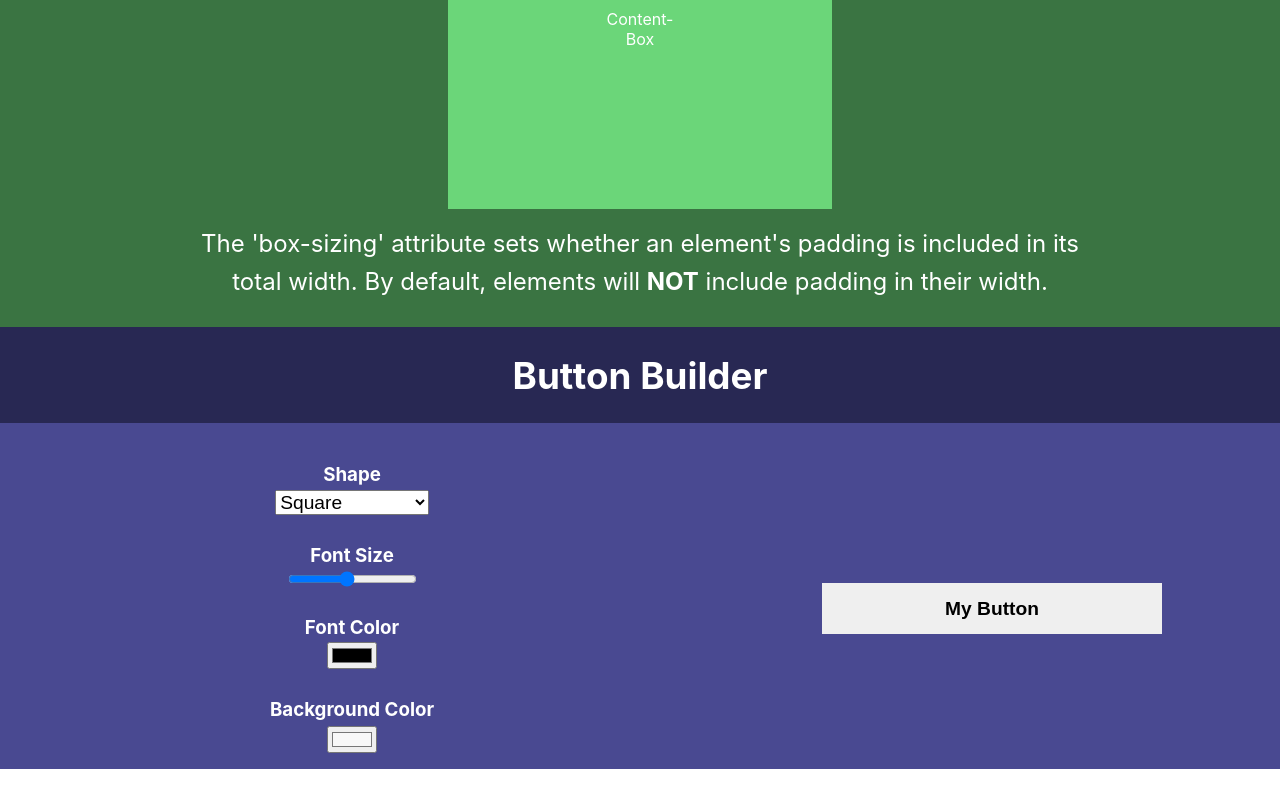
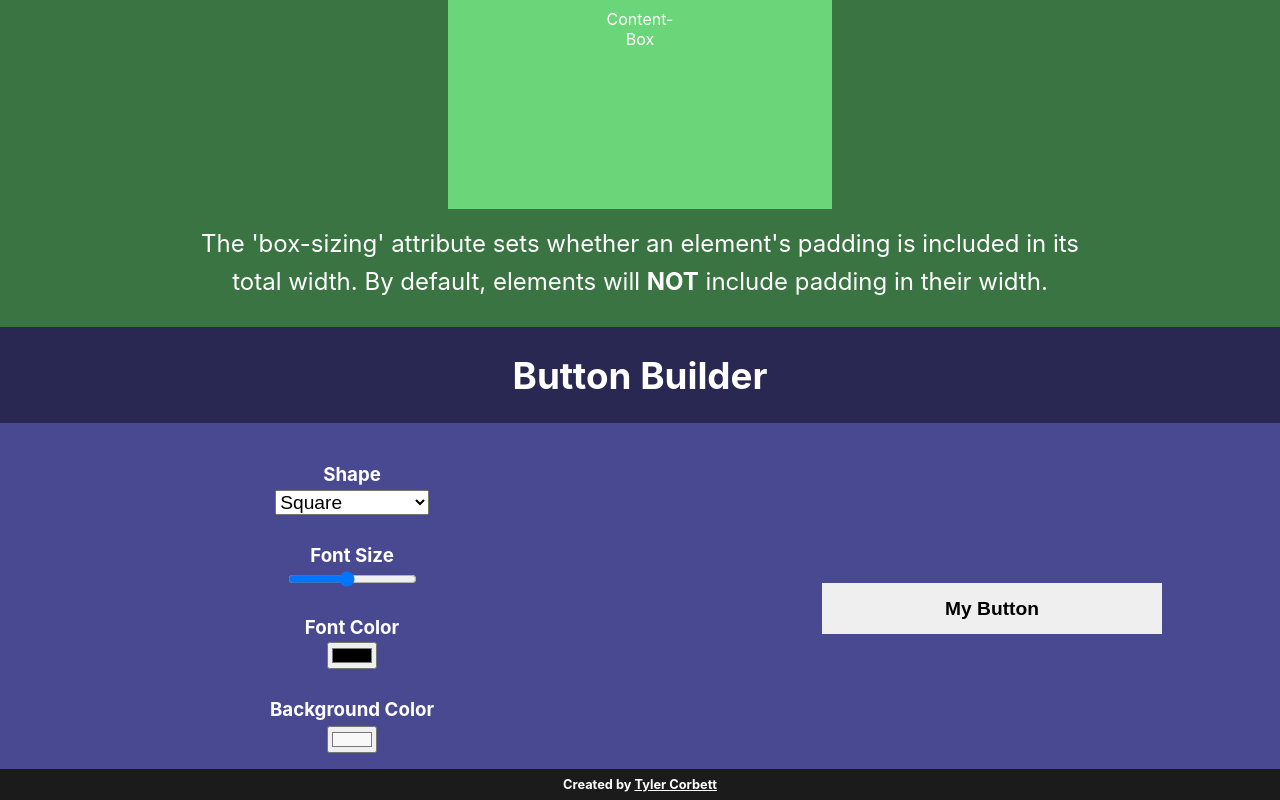
Before and after one commit to tylercorbett/css-showcase, a React (Create React App) app: page / in a window 1280 px wide. Shown: the part 829-1629 px from the top of the page. Before the commit the page ends 1598 px from the top, so only its background shows below. Built offline with nearby package versions, Linux system fonts and the light colour scheme.

Commit message:
footer added

```diff
--- a/src/App.js
+++ b/src/App.js
@@ -3,6 +3,7 @@ import './App.scss';
 import BoxSizing from './components/boxsizing/BoxSizing';
 import ButtonShowcase from './components/buttonshowcase/ButtonShowcase';
 import FlexBox from './components/flexbox/FlexBox';
+import Footer from './components/footer/Footer';
 class App extends Component {
   render() {
     return (
@@ -16,6 +17,7 @@ class App extends Component {
         <div className='one'>
           <ButtonShowcase/>
         </div>
+        <Footer/>
       </main>
     );
   }
--- /dev/null
+++ b/src/components/footer/Footer.js
@@ -0,0 +1,10 @@
+import React from 'react';
+import styles from './Footer.module.scss';
+
+export default function Footer() {
+  return(
+    <footer className={styles.footer}>
+        Created by <a className={styles.link} href='https://twitter.com/thetylercorbett'>Tyler Corbett</a>
+    </footer>
+  )
+}
--- /dev/null
+++ b/src/components/footer/Footer.module.scss
@@ -0,0 +1,13 @@
+.footer {
+    width: 100vw;
+    margin: 0;
+    padding: 1vh;
+    background-color: rgb(27, 27, 27);
+    color: white;
+    font-size: 80%;
+    font-weight: bold;
+    text-align: center;
+}
+.link {
+    color: white;
+}
```
